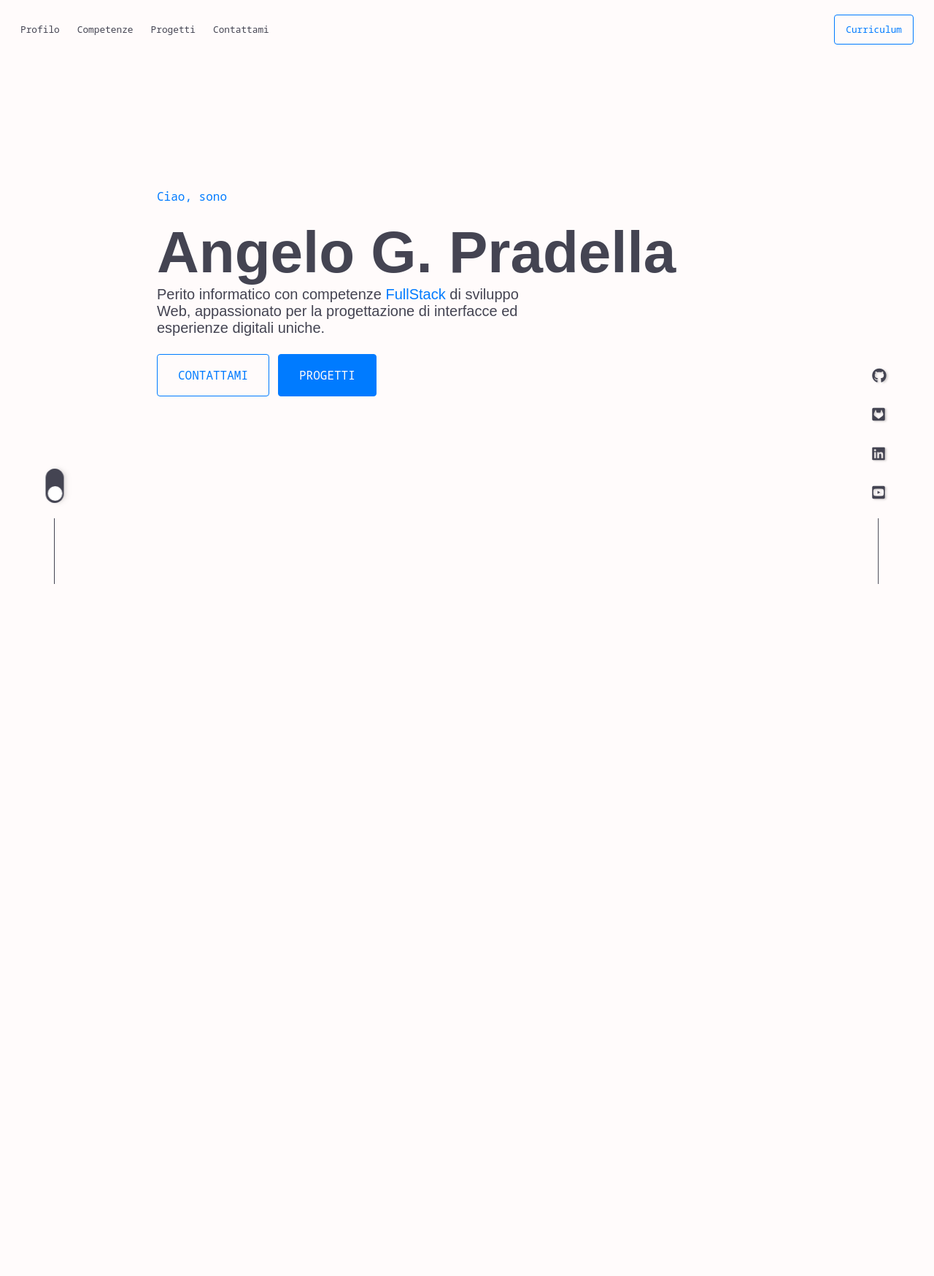
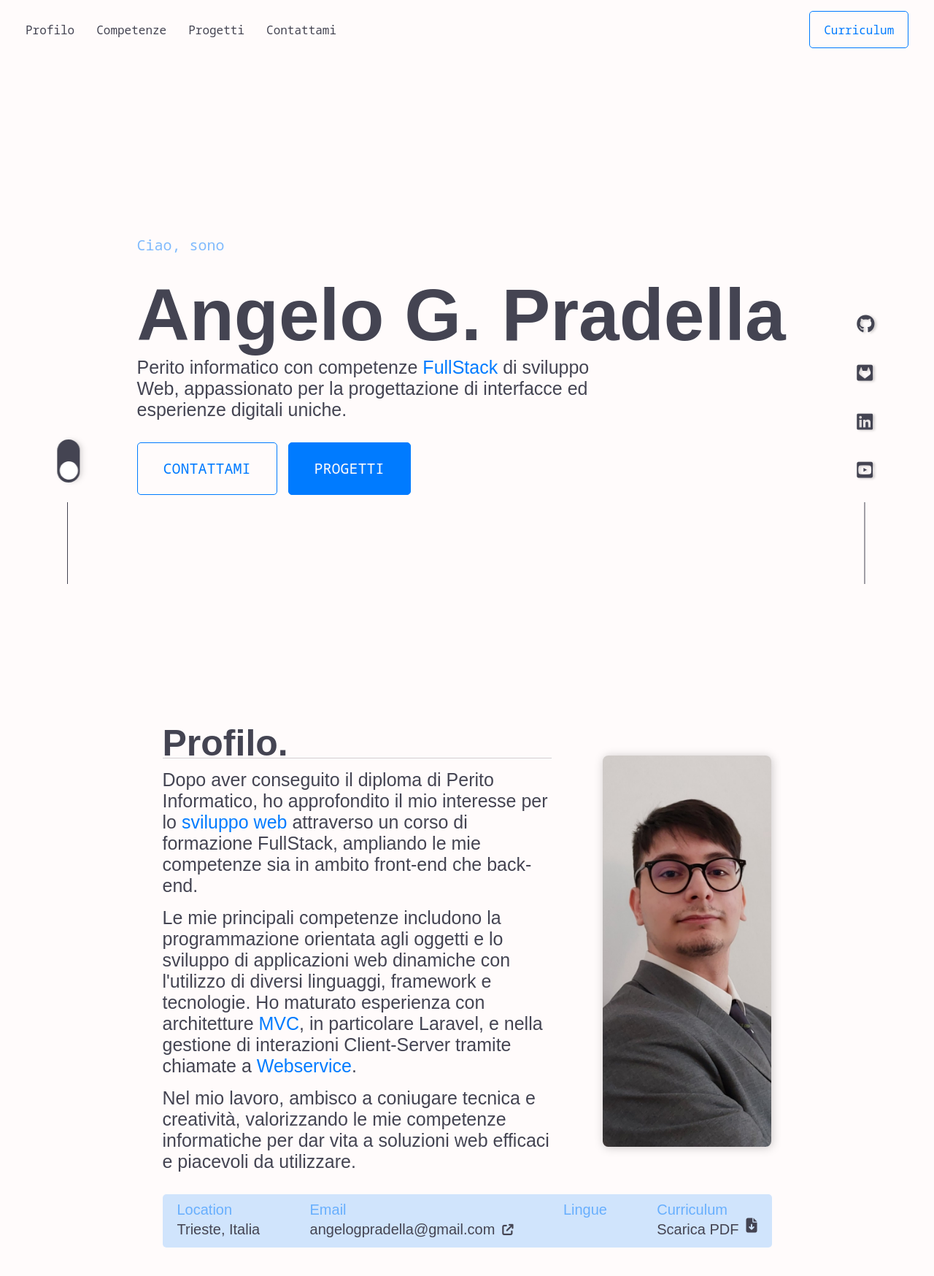
Before and after one commit to angeloPradella-github/portfolio-v1, a React (Vite) app: page / in a window 1280 px wide. Shown: the top 1748 px of the page at 73% size. Before the commit the page ends 1600 px from the top, so only its background shows below. Built offline with nearby package versions, Linux system fonts and the light colour scheme; some icons are missing; a web font is replaced by a local one.

Commit message:
about me decente

```diff
--- a/index.html
+++ b/index.html
@@ -10,6 +10,14 @@
       rel="stylesheet"
       href="https://cdnjs.cloudflare.com/ajax/libs/font-awesome/6.2.1/css/all.min.css"
     />
+
+    <link
+      rel="stylesheet"
+      href="https://cdnjs.cloudflare.com/ajax/libs/flag-icon-css/4.1.5/css/flag-icons.min.css"
+      integrity="sha512-UwbBNAFoECXUPeDhlKR3zzWU3j8ddKIQQsDOsKhXQGdiB5i3IHEXr9kXx82+gaHigbNKbTDp3VY/G6gZqva6ZQ=="
+      crossorigin="anonymous"
+      referrerpolicy="no-referrer"
+    />
   </head>
 
   <body>
--- a/src/App.jsx
+++ b/src/App.jsx
@@ -7,10 +7,12 @@ import Index from "./pages/Index";
 import Socials from "./components/Socials";
 import SwitchContainer from "./components/SwitchContainer";
 import Navbar from "./components/Navbar";
+import Zoom from "./components/Zoom";
 
 function App() {
   return (
     <>
+      <Zoom zoom="125%" />
       <Navbar />
       <main className="app-layout">
         <SwitchContainer />
--- /dev/null
+++ b/src/components/AboutMeSection.jsx
@@ -0,0 +1,77 @@
+// import ProfilePic from "../assets/profile-pic.png";
+import ProfilePic from "../assets/img_square1.jpg";
+
+export default function AboutMeSection() {
+  return (
+    <section className="about-me mx-auto max-w-[900px]">
+      <div className="flex flex-wrap">
+        {/* ------------Description colum------------ */}
+        <div className="w-full md:w-2/3 px-7">
+          <h2 className="fs-h2 fw-h-bold clr-neutral h2-b-bottom">Profilo.</h2>
+          <p className="mt-3">
+            Dopo aver conseguito il diploma di Perito Informatico, ho
+            approfondito il mio interesse per lo{" "}
+            <span className="clr-accent">sviluppo web</span> attraverso un corso
+            di formazione FullStack, ampliando le mie competenze sia in ambito
+            front-end che back-end.
+          </p>
+          <p className="mt-3">
+            Le mie principali competenze includono la programmazione orientata
+            agli oggetti e lo sviluppo di applicazioni web dinamiche con
+            l'utilizzo di diversi linguaggi, framework e tecnologie. Ho maturato
+            esperienza con architetture <span className="clr-accent">MVC</span>,
+            in particolare Laravel, e nella gestione di interazioni
+            Client-Server tramite chiamate a{" "}
+            <span className="clr-accent">Webservice</span>.
+          </p>
+          <p className="mt-3">
+            Nel mio lavoro, ambisco a coniugare tecnica e creatività,
+            valorizzando le mie competenze informatiche per dar vita a soluzioni
+            web efficaci e piacevoli da utilizzare.
+          </p>
+        </div>
+        {/* ------------Photo colum------------ */}
+        <div className="w-full md:w-1/3 p-7 flex justify-center">
+          <img
+            className="profile-pic"
+            src={ProfilePic}
+            alt="Immagine Profilo"
+          />
+        </div>
+        {/* ------------Extra info row------------ */}
+        <section className="mt-6 w-full px-7">
+          <div className="flex justify-between extra-info-wrapper px-4 py-2">
+            <div>
+              <h4>Location</h4>{" "}
+              <p className="text-base clr-neutral fw-b-bold">Trieste, Italia</p>
+            </div>
+
+            <div>
+              <h4>Email</h4>{" "}
+              <p className="text-base clr-neutral fw-b-bold flex items-baseline gap-2">
+                angelogpradella@gmail.com
+                <i className="up-transition cursor-pointer fa-solid fa-arrow-up-right-from-square text-sm"></i>
+              </p>
+            </div>
+
+            <div>
+              <h4>Lingue</h4>{" "}
+              <p className="text-base clr-neutral fw-b-bold flex gap-3">
+                <i className="flag-icon flag-icon-it"></i>
+                <i className="flag-icon flag-icon-gb"></i>
+              </p>
+            </div>
+
+            <div>
+              <h4>Curriculum</h4>{" "}
+              <p className="text-base clr-neutral fw-b-bold flex gap-2">
+                Scarica PDF{" "}
+                <i className="cursor-pointer up-transition fa-solid fa-file-arrow-down"></i>
+              </p>
+            </div>
+          </div>
+        </section>
+      </div>
+    </section>
+  );
+}
--- a/src/components/HeroSection.jsx
+++ b/src/components/HeroSection.jsx
@@ -1,6 +1,6 @@
 export default function HeroSection() {
   return (
-    <div className="hero-section mx-auto">
+    <section className="hero-section mx-auto">
       <h4 className="ff-accent clr-accent mb-5">Ciao, sono</h4>
       <h1 className="fw-h-bold">Angelo G. Pradella</h1>
       <p className="max-w-lg">
@@ -17,6 +17,6 @@ export default function HeroSection() {
           PROGETTI
         </a>
       </div>
-    </div>
+    </section>
   );
 }
--- a/src/components/Navbar.jsx
+++ b/src/components/Navbar.jsx
@@ -29,25 +29,25 @@ export default function Navbar() {
   return (
     <nav
       id="navbar"
-      className={`flex justify-between ff-accent clr-neutral gap-6 px-7 py-5 fs-nav fixed w-full
+      className={`flex justify-between ff-accent clr-neutral gap-6 px-7 py-3 fs-nav fixed w-full
         ${bg ? "bg-nav" : "bg-transparent"}
         ${visible ? "animate-navbar-down" : "animate-navbar-up"}`}
     >
       <div className="flex gap-6 items-center">
         <a className="" href="">
-          <li className="list-none nav-item">Profilo</li>
+          <li className="list-none underline-hover fw-b-bold">Profilo</li>
         </a>
         <a className="" href="">
-          <li className="list-none nav-item">Competenze</li>
+          <li className="list-none underline-hover fw-b-bold">Competenze</li>
         </a>
         <a className="" href="">
-          <li className="list-none nav-item">Progetti</li>
+          <li className="list-none underline-hover fw-b-bold">Progetti</li>
         </a>
         <a className="" href="">
-          <li className="list-none nav-item">Contattami</li>
+          <li className="list-none underline-hover fw-b-bold">Contattami</li>
         </a>
       </div>
-      <a className="btn btn-empty clr-accent duration-100" href="">
+      <a className="btn btn-empty fw-b-bold clr-accent duration-100" href="">
         Curriculum
       </a>
     </nav>
--- a/src/components/SwitchContainer.jsx
+++ b/src/components/SwitchContainer.jsx
@@ -7,10 +7,18 @@ export default function SwitchContainer() {
     setDarkMode(!isDarkMode);
     if (!isDarkMode) {
       document.documentElement.style.setProperty("--clr-neutral", "#cdcdcd");
+      document.documentElement.style.setProperty(
+        "--clr-neutral-opaque",
+        "#cdcdcd5b"
+      );
       document.documentElement.style.setProperty("--clr-light", "#292929");
       document.documentElement.style.setProperty("--clr-dark", "#e6e6e6");
     } else {
       document.documentElement.style.setProperty("--clr-neutral", "#444452");
+      document.documentElement.style.setProperty(
+        "--clr-neutral-opaque",
+        "#4444523d"
+      );
       document.documentElement.style.setProperty("--clr-light", "#fffbfb");
       document.documentElement.style.setProperty("--clr-dark", "#111");
     }
--- /dev/null
+++ b/src/components/Zoom.jsx
@@ -0,0 +1,11 @@
+import { useEffect } from "react";
+
+function Zoom(props) {
+  useEffect(() => {
+    document.body.style.zoom = props.zoom;
+  }, [props.zoom]);
+
+  return null;
+}
+
+export default Zoom;
--- a/src/css/app.css
+++ b/src/css/app.css
@@ -11,6 +11,7 @@
   --clr-accent: #007bff;
 
   --clr-neutral: #444452;
+  --clr-neutral-opaque: #4444523d;
   --clr-light: #fffbfb;
   --clr-dark: #111;
 
@@ -21,7 +22,7 @@
   --ff-accent: "Noto Sans Mono", monospace;
   /* --------- Font Weights ----------*/
   --fw-body-main: 400;
-  --fw-body-bold: 600;
+  --fw-body-bold: 500;
   --fw-body-thin: 300;
 
   --fw-heading-main: 500;
@@ -31,6 +32,7 @@
   --fs-p: 1.25rem;
   --fs-h3: 1.3rem;
   --fs-h2: 2.5rem;
+  --fs-h4: 16px;
   --fs-h1: clamp(3rem, 5vw + 1rem, 5rem);
 
   --fs-nav: 0.8rem;
@@ -44,6 +46,7 @@
   /* -----utils---- */
   --icon-size: 1.25rem;
   --decoration-line-height: 5.625rem;
+  --extra-info-bg: #047dff2f;
 }
 
 /* ---------UTILS--------- */
@@ -99,6 +102,15 @@
 /* ------------------ */
 .fs-nav {
   font-size: var(--fs-nav);
+}
+
+.fs-h2 {
+  font-size: var(--fs-h2);
+}
+
+.h2-b-bottom {
+  border-bottom: 1px solid var(--clr-neutral-opaque);
+  line-height: 75%;
 }
 /* ------------------ */
 
@@ -288,11 +300,11 @@ button {
 }
 /* _____________NAVBAR______________ */
 
-.nav-item {
+.underline-hover {
   position: relative;
 }
 
-.nav-item:after {
+.underline-hover:after {
   content: "";
   position: absolute;
   width: 0%;
@@ -301,19 +313,19 @@ button {
   transition: all 0.3s ease;
   bottom: 0;
 }
-.nav-item:hover::after {
+.underline-hover:hover::after {
   width: 100%;
   height: 1px;
   background-color: var(--clr-accent);
 }
 
 nav {
-  transition: all 0.5s cubic-bezier(0.215, 0.61, 0.355, 1);
+  transition: all 0.3s cubic-bezier(0.215, 0.61, 0.355, 1);
   left: 50%;
 }
 
 .animate-navbar-up {
-  transform: translate(-50%, -100%);
+  transform: translate(-50%, -125%);
 }
 
 .animate-navbar-down {
@@ -322,10 +334,10 @@ nav {
 
 .bg-nav {
   background: rgba(255, 255, 255, 0.25);
-  box-shadow: 0 4px 30px rgba(0, 0, 0, 0.1);
-  backdrop-filter: blur(5.9px);
+  box-shadow: 0 4px 10px rgba(0, 0, 0, 0.15);
+  backdrop-filter: blur(5.5px);
   -webkit-backdrop-filter: blur(5.9px);
-  outline: 1px solid rgba(255, 255, 255, 0.3);
+  outline: 1px solid rgba(255, 255, 255, 0.4);
   width: 60%;
   border-radius: 4px;
   top: 15px;
--- a/src/css/index.css
+++ b/src/css/index.css
@@ -69,3 +69,26 @@
 .switch-container label:active:after {
   width: 23px;
 }
+
+/* ________________about me section_____________ */
+.profile-pic {
+  border-radius: 6px;
+  top: -20%;
+  max-width: 100%;
+  object-fit: cover;
+  /* border: 1px solid var(--clr-accent); */
+  box-shadow: 1px 1px 10px rgba(0, 0, 0, 0.209);
+  background-color: white;
+}
+
+.extra-info-wrapper {
+  background-color: var(--extra-info-bg);
+  border-radius: 4px;
+}
+
+h4 {
+  color: var(--clr-accent);
+  font-size: var(--fs-h4);
+  font-weight: 500;
+  opacity: 50%;
+}
--- a/src/pages/Index.jsx
+++ b/src/pages/Index.jsx
@@ -1,9 +1,11 @@
 import HeroSection from "../components/HeroSection";
+import AboutMeSection from "../components/AboutMeSection";
 
 export default function Index() {
   return (
     <>
       <HeroSection />
+      <AboutMeSection />
     </>
   );
 }
--- a/tailwind.config.cjs
+++ b/tailwind.config.cjs
@@ -4,6 +4,7 @@ module.exports = {
         "./src/**/*.{js,ts,jsx,tsx}",
     ],
     theme: {
+
         extend: {
             // colors: {
             //     primary: { "50": "#1566c0", "100": "#dbeafe", "200": "#bfdbfe", "300": "#93c5fd", "400": "#60a5fa", "500": "#3b82f6", "600": "#2563eb", "700": "#1d4ed8", "800": "#1e40af", "900": "#1e3a8a" }
```
Also changed, not shown: src/assets/Img_square1.jpg (added), src/assets/profile-pic.png (added).
